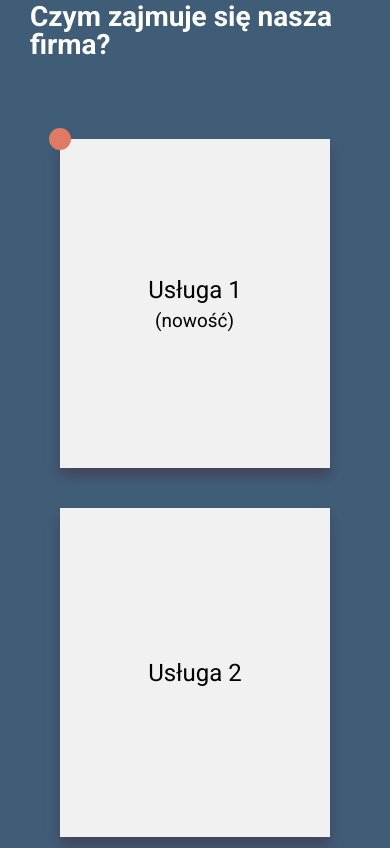
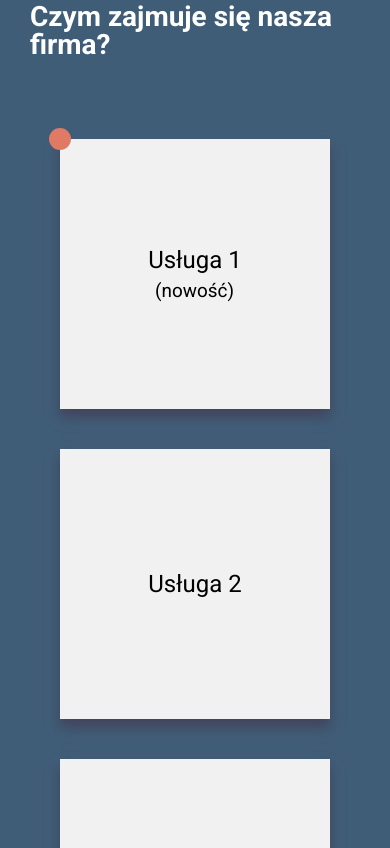
Before and after one commit to denkiewiczsebastian/Projekt-2-HTML-CSS, a plain HTML site: page index.html in a window 390 px wide. Shown: the part 2056-2904 px from the top of the page. Drawn offline with Linux system fonts and the light colour scheme.

Commit message:
project done

```diff
--- a/style.css
+++ b/style.css
@@ -7,7 +7,7 @@
   background-color: #f1f1f1;
   font-family: "Roboto", sans-serif;
   font-size: 18px;
-  font-weight: 400px;
+  font-weight: 400;
 }
 
 .text-paragraph {
--- a/styles/rwd/smartphone.css
+++ b/styles/rwd/smartphone.css
@@ -22,8 +22,10 @@
 
   .box {
     width: 337px;
-    height: 329px;
+    height: auto;
     margin: 0 auto;
+    flex-shrink: 1;
+    aspect-ratio: 1 / 1;
   }
 
   .box:hover {
@@ -81,6 +83,7 @@
   }
   .footer-text-paragraph {
     margin-top: 30px;
+    text-align: center;
   }
   .icons {
     padding-bottom: 30px;
```
